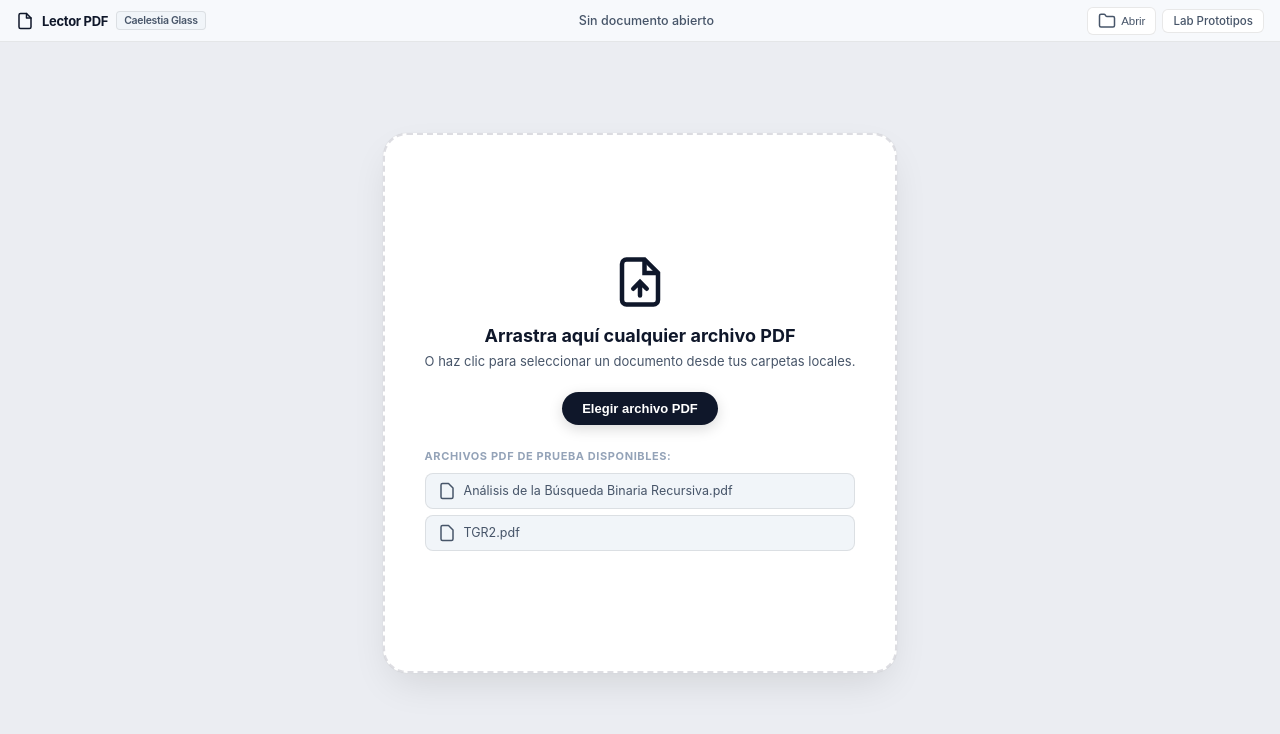
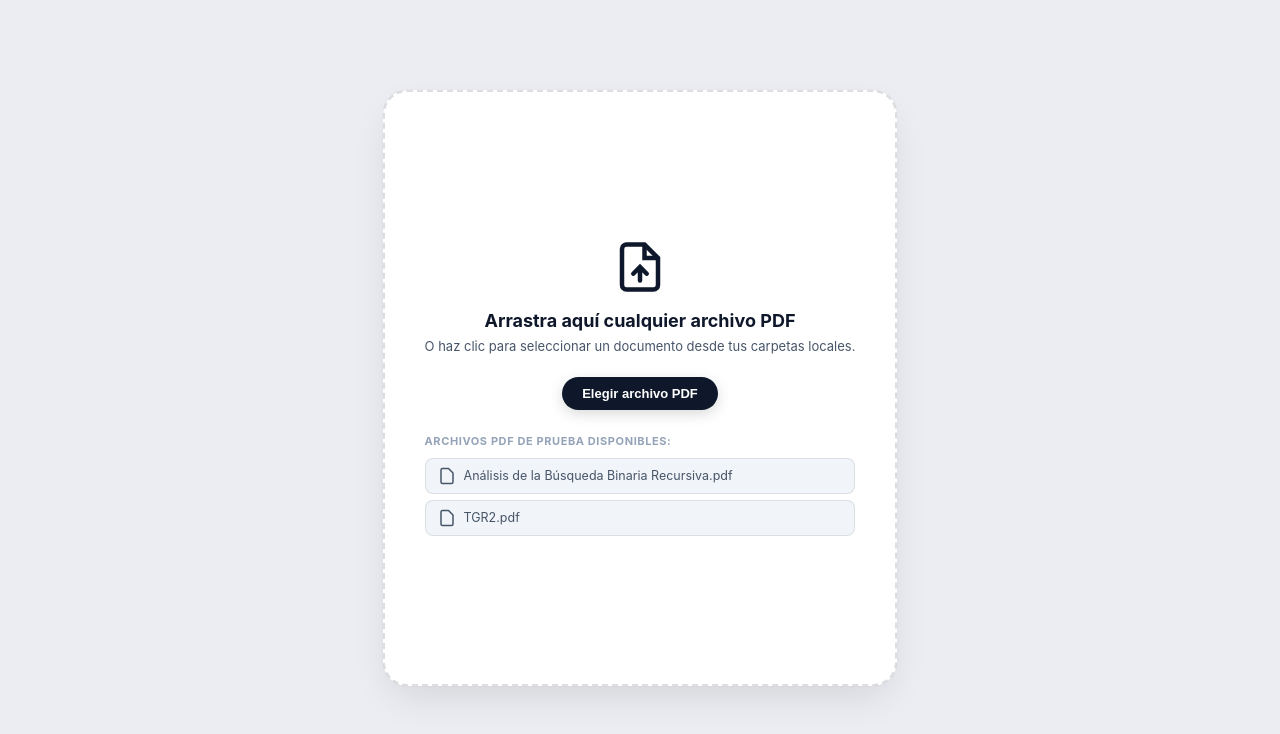
Before and after one commit to iaguito22/lector-pdf, a website built with Vite: page index.html in a window 1280 px wide. Built offline with nearby package versions, Linux system fonts and the light colour scheme.

Commit message:
fix: eliminar barra superior para 100% espacio de pantalla al documento

```diff
--- a/index.html
+++ b/index.html
@@ -8,31 +8,7 @@
 </head>
 <body data-readmode="light">
 
-  <!-- Header Superior Minimalista -->
-  <header id="app-header">
-    <div class="header-brand">
-      <svg class="tool-icon" style="color:var(--ac)" viewBox="0 0 24 24">
-        <path d="M14 2H6a2 2 0 0 0-2 2v16a2 2 0 0 0 2 2h12a2 2 0 0 0 2-2V8z"/>
-        <polyline points="14 2 14 8 20 8"/>
-      </svg>
-      <span>Lector PDF</span>
-      <span class="header-brand-badge">Caelestia Glass</span>
-    </div>
-
-    <div class="header-doc-title" id="header-title">Sin documento abierto</div>
-
-    <div class="header-actions">
-      <button class="action-chip" onclick="document.getElementById('file-input').click()">
-        <svg class="tool-icon" viewBox="0 0 24 24"><path d="M4 20h16a2 2 0 0 0 2-2V8a2 2 0 0 0-2-2h-7.93a2 2 0 0 1-1.66-.9l-.82-1.2A2 2 0 0 0 7.93 3H4a2 2 0 0 0-2 2v13c0 1.1.9 2 2 2Z"/></svg>
-        <span>Abrir</span>
-      </button>
-      <a class="action-chip" href="prototipos.html" style="text-decoration:none">
-        <span>Lab Prototipos</span>
-      </a>
-    </div>
-  </header>
-
-  <!-- Viewport de Lectura Continuo -->
+  <!-- Viewport de Lectura Continuo (100% Pantalla Completa sin barras fijas) -->
   <main id="app-viewport">
 
     <!-- Zona de Bienvenida y Arrastre -->
--- a/src/main.ts
+++ b/src/main.ts
@@ -17,7 +17,7 @@
   private viewportEl = document.getElementById('app-viewport') as HTMLElement;
   private pagesContainer = document.getElementById('pages-container') as HTMLElement;
   private welcomeEl = document.getElementById('welcome-dropzone') as HTMLElement;
-  private docTitleEl = document.getElementById('header-title') as HTMLElement;
+  private docTitleEl = document.getElementById('header-title');
   private fileInput = document.getElementById('file-input') as HTMLInputElement;
 
   private currentDocId = 'default';
@@ -135,7 +135,8 @@
     this.welcomeEl.style.display = 'none';
     this.pagesContainer.style.display = 'flex';
     this.pagesContainer.innerHTML = '';
-    this.docTitleEl.textContent = title;
+    if (this.docTitleEl) this.docTitleEl.textContent = title;
+    document.title = `${title} · Lector PDF`;
 
     const info = await this.pdfEngine.load(source);
     this.totalPages = info.numPages;
--- a/src/styles/app.css
+++ b/src/styles/app.css
@@ -121,82 +121,11 @@
 }
 
 /* -------------------------------------------------------------- */
-/* BARRA SUPERIOR (HEADER)                                        */
-/* -------------------------------------------------------------- */
-#app-header {
-  height: 42px;
-  background: var(--header-bg);
-  border-bottom: 1px solid var(--header-border);
-  backdrop-filter: blur(14px);
-  display: flex;
-  align-items: center;
-  justify-content: space-between;
-  padding: 0 16px;
-  z-index: 100;
-  gap: 12px;
-  flex-shrink: 0;
-  transition: background 0.25s ease, border-color 0.25s ease;
-}
-
-.header-brand {
-  display: flex;
-  align-items: center;
-  gap: 8px;
-  font-size: 13px;
-  font-weight: 700;
-  letter-spacing: -0.3px;
-  color: var(--tx);
-}
-.header-brand-badge {
-  background: var(--s2);
-  color: var(--tx2);
-  font-size: 10.5px;
-  font-weight: 600;
-  padding: 2px 7px;
-  border-radius: 4px;
-  border: 1px solid var(--glass-border);
-}
-.header-doc-title {
-  color: var(--tx2);
-  font-weight: 500;
-  font-size: 12.5px;
-  max-width: 440px;
-  overflow: hidden;
-  text-overflow: ellipsis;
-  white-space: nowrap;
-}
-
-.header-actions {
-  display: flex;
-  align-items: center;
-  gap: 6px;
-}
-
-.action-chip {
-  background: var(--s1);
-  border: 1px solid var(--glass-border);
-  color: var(--tx2);
-  padding: 4px 10px;
-  border-radius: 6px;
-  font-size: 11.5px;
-  font-weight: 500;
-  cursor: pointer;
-  display: inline-flex;
-  align-items: center;
-  gap: 5px;
-  transition: all 0.15s ease;
-}
-.action-chip:hover {
-  background: var(--s2);
-  color: var(--tx);
-  border-color: rgba(120, 120, 120, 0.25);
-}
-
-/* -------------------------------------------------------------- */
-/* VIEWPORT Y CONTENEDOR DE PÁGINAS                               */
+/* VIEWPORT Y CONTENEDOR DE PÁGINAS (100% PANTALLA COMPLETA)     */
 /* -------------------------------------------------------------- */
 #app-viewport {
-  flex: 1;
+  width: 100vw;
+  height: 100vh;
   position: relative;
   overflow-y: auto;
   overflow-x: hidden;
@@ -204,7 +133,7 @@
   display: flex;
   flex-direction: column;
   align-items: center;
-  padding: 24px 0 60px;
+  padding: 16px 0 40px;
   scroll-behavior: smooth;
   transition: background 0.25s ease;
 }
--- a/src/ui/magnetic-dock.ts
+++ b/src/ui/magnetic-dock.ts
@@ -26,8 +26,8 @@
   }
 
   if (dock === 'top') {
-    const vTop = metrics.viewportTop || 42;
-    const topPos = vTop + Math.max(10, Math.floor((marginTop - horizontalPillHeight) / 2));
+    const vTop = metrics.viewportTop || 0;
+    const topPos = vTop + Math.max(12, Math.floor((marginTop - horizontalPillHeight) / 2));
     return {
       dock,
       isVertical: false,
```
